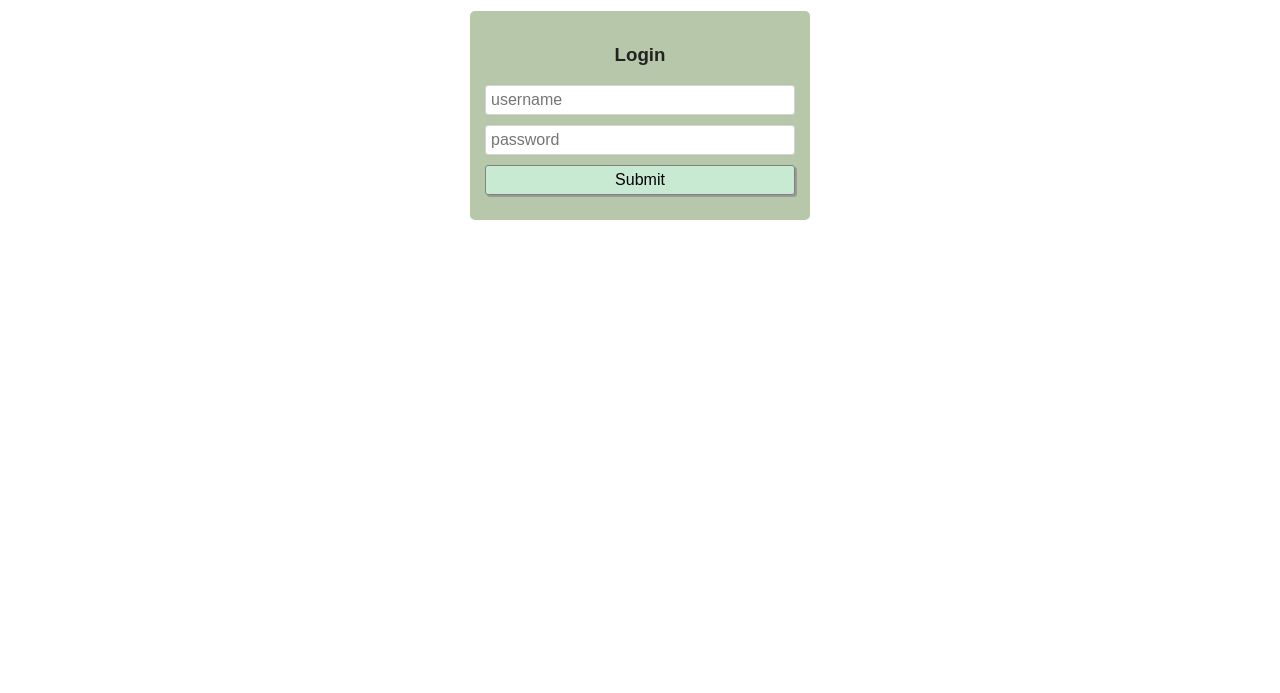
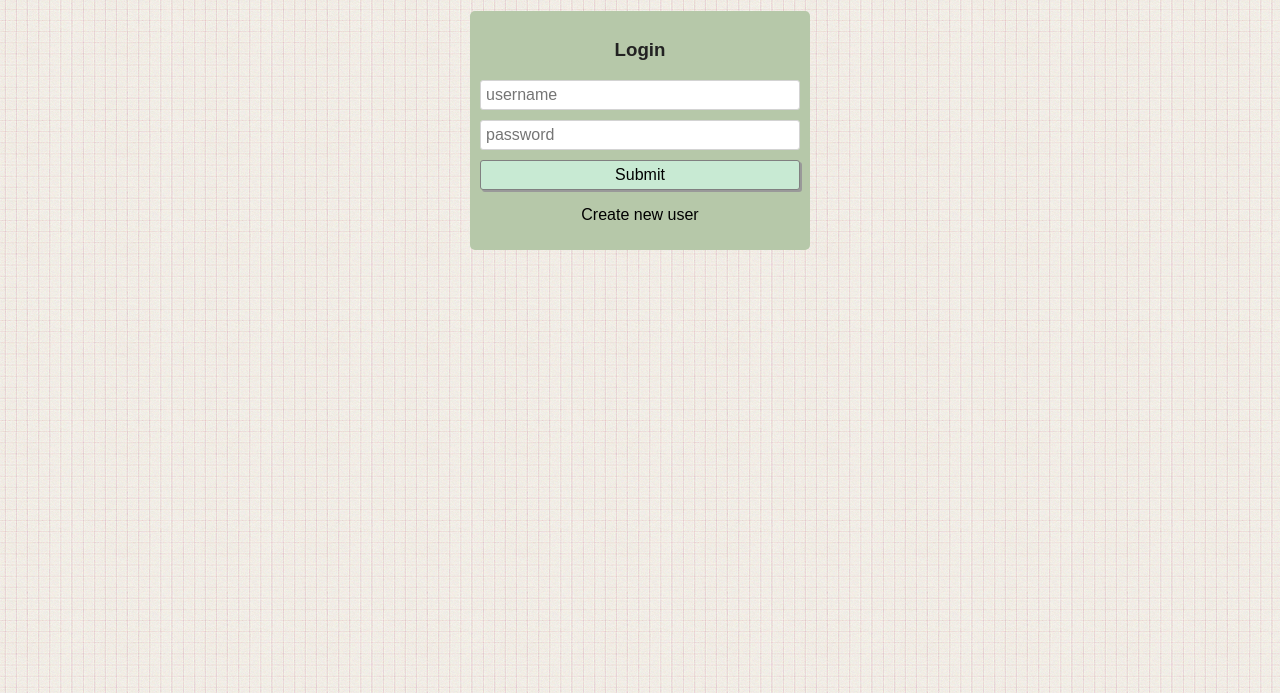
Before and after one commit to hannamlittlefield/ExerciseTracker, a website: page public/login/index.html in a window 1280 px wide. Shown: the part 107-800 px from the top of the page. Drawn offline with Linux system fonts and the light colour scheme.

Commit message:
adding create new user link

```diff
--- a/public/css/style.css
+++ b/public/css/style.css
@@ -6,7 +6,7 @@ body {
   font-family:sans-serif;
   margin: 25px;
   color: #222;
-  background-image: url(./images/hip-square.png);
+  background-image: url(/public/images/hip-square.png);
 }
 
 h1 {
@@ -18,9 +18,18 @@ p {
   max-width: 900px;
 }
 
+a{
+  color: black;
+  text-decoration: none;
+}
+
+a:hover{
+  color:#C8EAD3;
+}
+
 form {
-  margin-bottom: 25px;
-  padding: 15px;
+  margin-bottom: 10px;
+  padding: 10px;
   background-color: #B6C8A9;
   display: inline-block;
   width: 100%;
--- a/public/login/index.html
+++ b/public/login/index.html
@@ -19,6 +19,7 @@
                 <input id="uname" type="text" name="username" placeholder="username">
                 <input id="password" type="text" name="password" placeholder="password">
                 <input type="submit" value="Submit">
+                <p><a href="/public/newuser/index.html">Create new user</a></p>
             </form>
       </div>
     <script>
```
